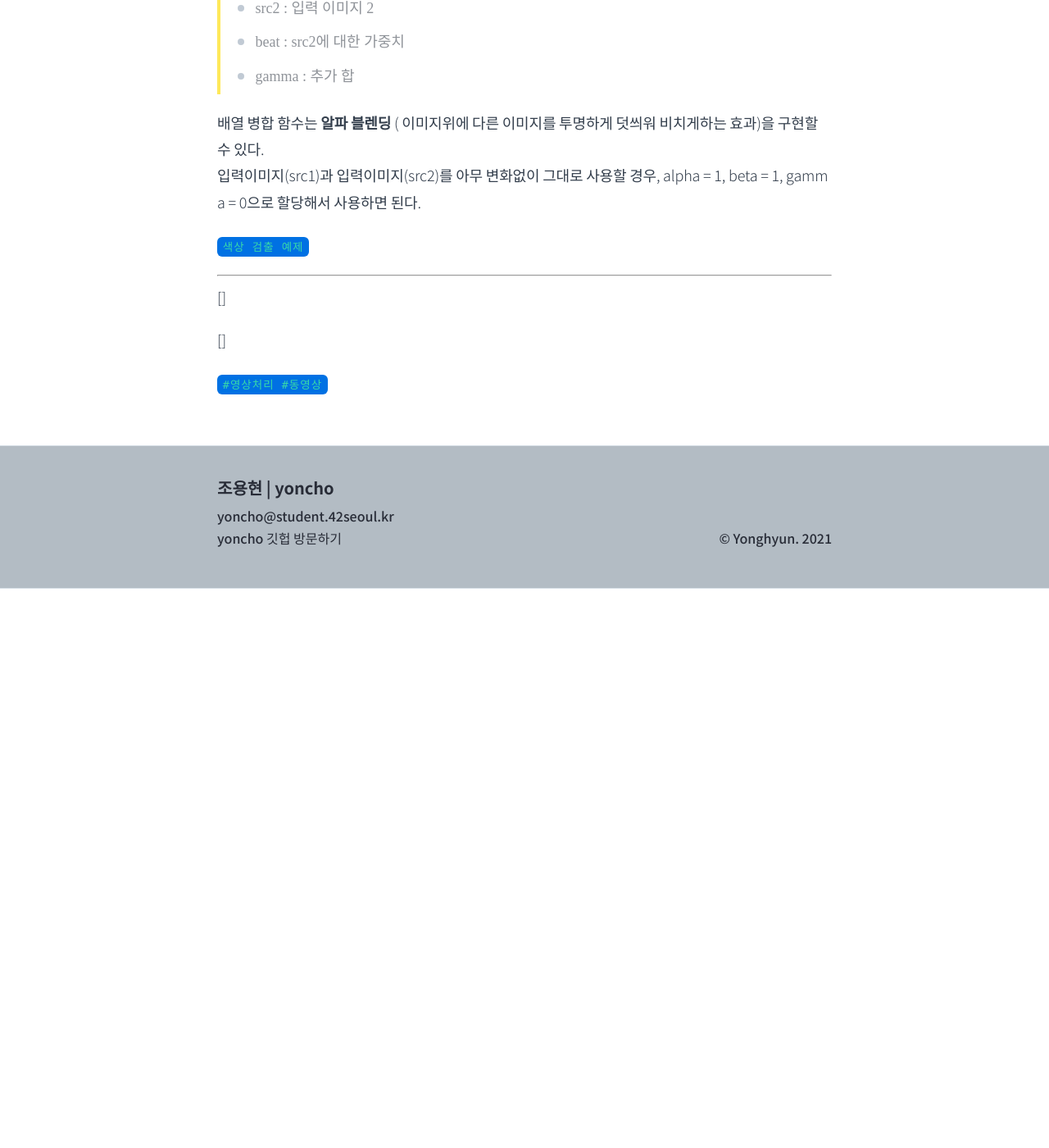
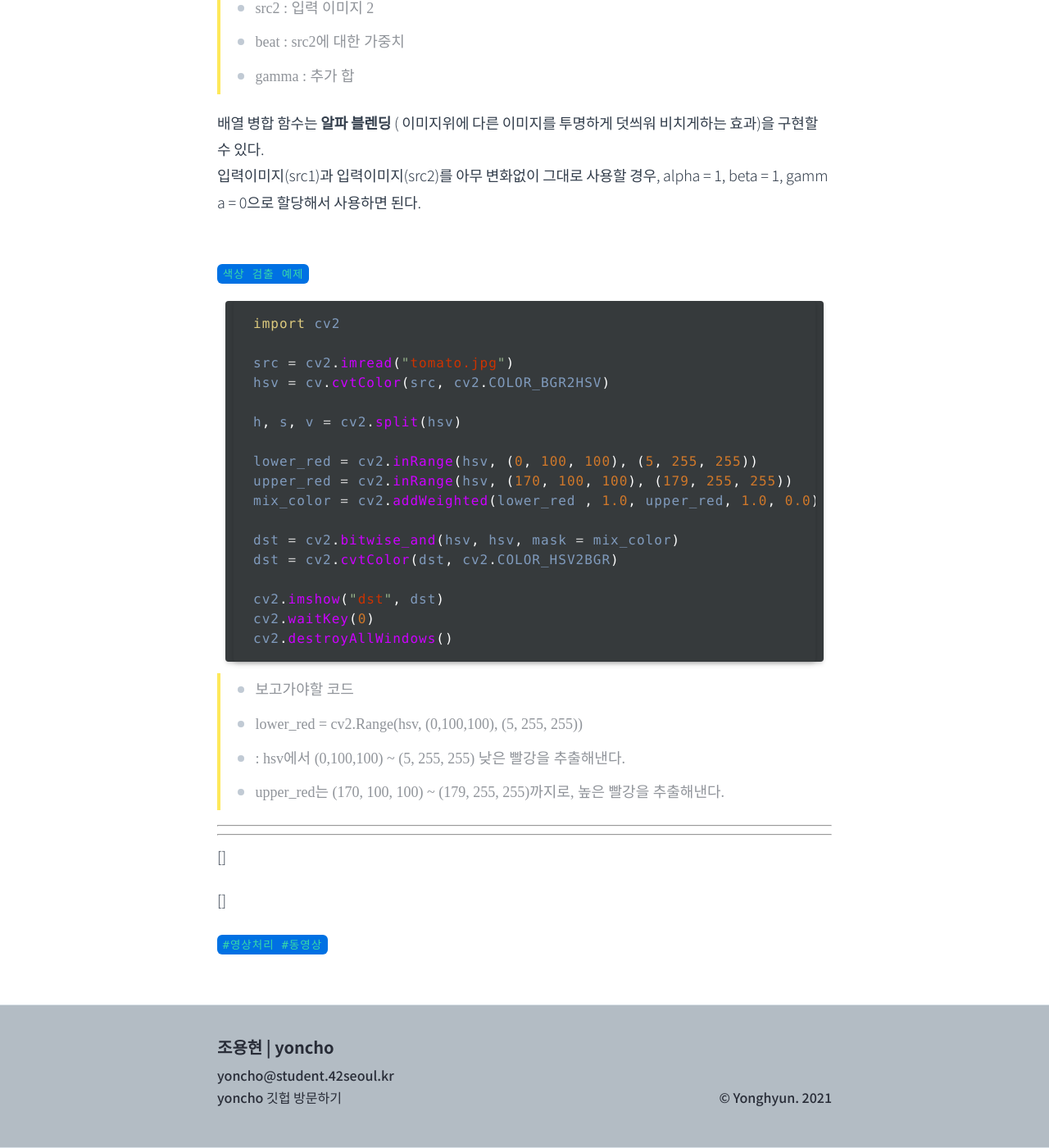
Before and after one commit to yoncho/yoncho.github.io, a Jekyll site: the page built from opencv/06_OpenCV이미지변형.md, in a window 1280 px wide and 1400 px high, scrolled down 7198 px. Shown: the whole window at 82% size. Built offline with Jekyll 4.4.1, drawn with Linux system fonts in a browser that asks for light colours; some web fonts are replaced; before the commit the page ends 7916 px from its top, so only the background shows below that; some of the changed text lies outside the part shown.

Commit message:
2021.01.24

````diff
--- a/opencv/06_OpenCV이미지변형.md
+++ b/opencv/06_OpenCV이미지변형.md
@@ -212,7 +212,35 @@ dst = cv2.addWeighted(
 배열 병합 함수는 **알파 블렌딩** ( 이미지위에 다른 이미지를 투명하게 덧씌워 비치게하는 효과)을 구현할 수 있다.
 입력이미지(src1)과 입력이미지(src2)를 아무 변화없이 그대로 사용할 경우, alpha = 1, beta = 1, gamma = 0으로 할당해서 사용하면 된다.
 
+<br/>
 <code>색상 검출 예제</code>
+
+```js
+import cv2
+
+src = cv2.imread("tomato.jpg")
+hsv = cv.cvtColor(src, cv2.COLOR_BGR2HSV)
+
+h, s, v = cv2.split(hsv)
+
+lower_red = cv2.inRange(hsv, (0, 100, 100), (5, 255, 255))
+upper_red = cv2.inRange(hsv, (170, 100, 100), (179, 255, 255))
+mix_color = cv2.addWeighted(lower_red , 1.0, upper_red, 1.0, 0.0)
+
+dst = cv2.bitwise_and(hsv, hsv, mask = mix_color)
+dst = cv2.cvtColor(dst, cv2.COLOR_HSV2BGR)
+
+cv2.imshow("dst", dst)
+cv2.waitKey(0)
+cv2.destroyAllWindows()
+```
+> - 보고가야할 코드
+> - lower_red = cv2.Range(hsv, (0,100,100), (5, 255, 255))
+> - : hsv에서 (0,100,100) ~ (5, 255, 255) 낮은 빨강을 추출해낸다.
+> - upper_red는 (170, 100, 100) ~ (179, 255, 255)까지로, 높은 빨강을 추출해낸다.
+
+<hr>
+
 
 
 <hr>
````
Also changed, not shown: other parts of opencv/06_OpenCV이미지변형.md (+1 -1 lines).
